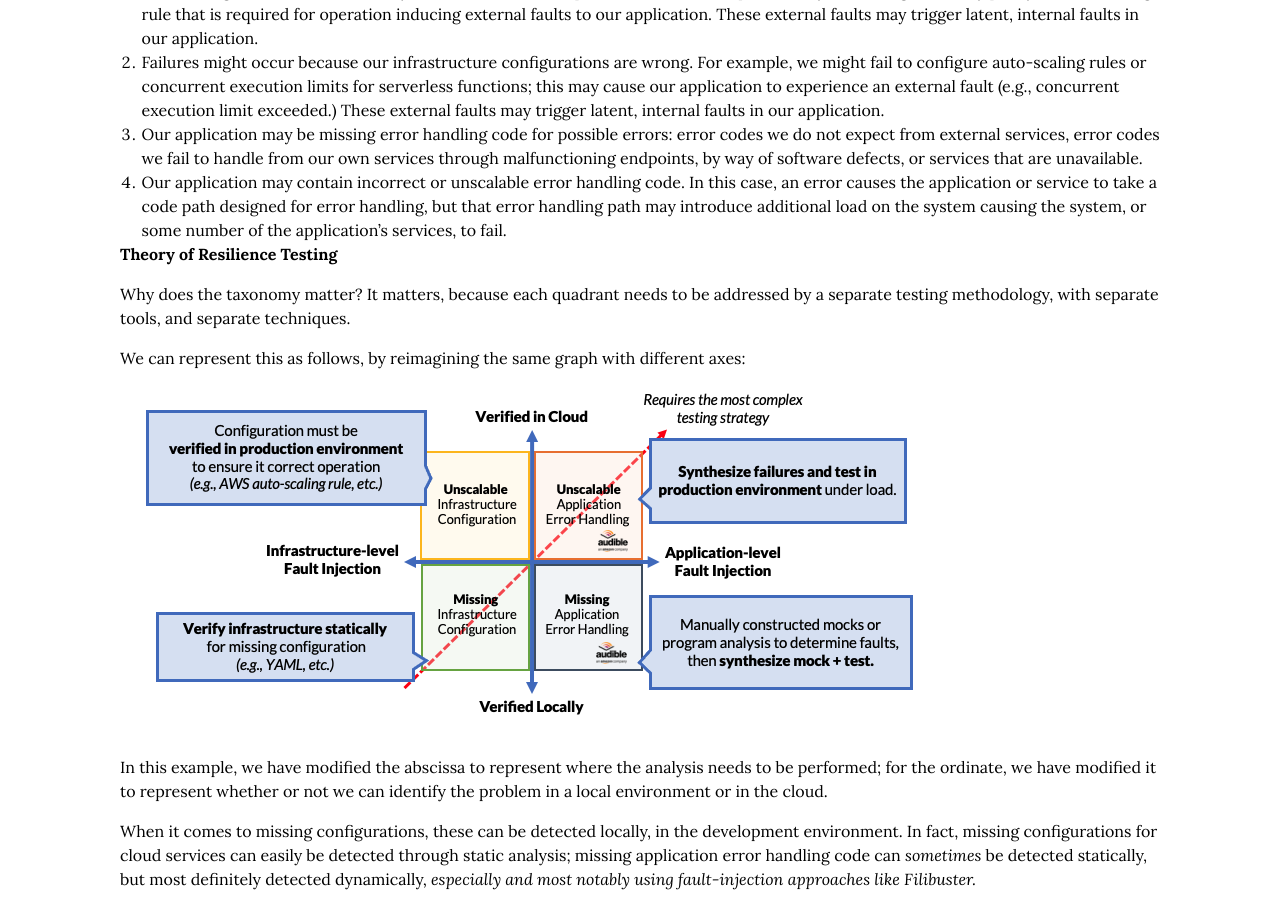
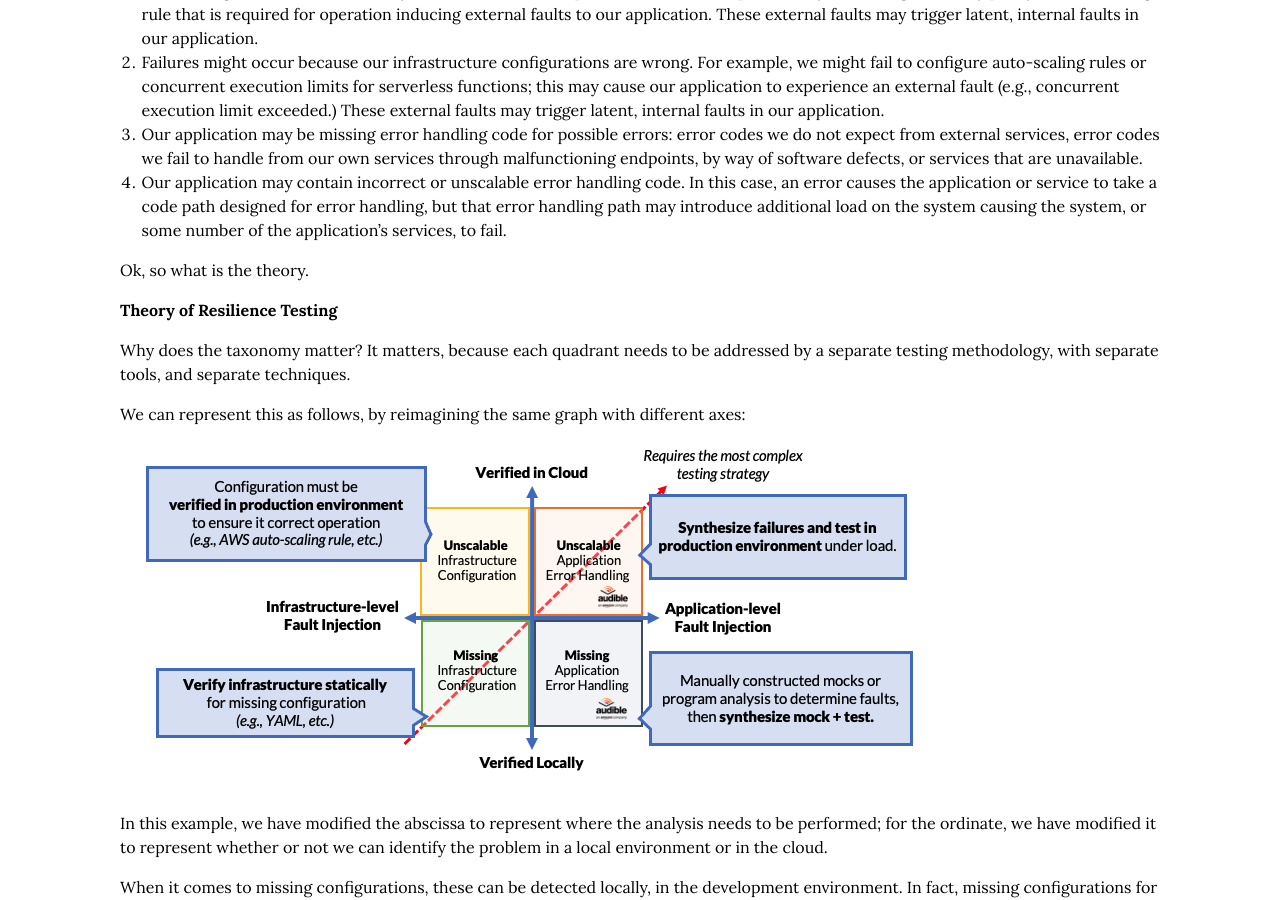
Before and after one commit to cmeiklejohn/cmeiklejohn.github.io, a Jekyll site: the page built from _posts/2022-03-19-understanding-faults.markdown, in a window 1280 px wide and 900 px high, scrolled down 4478 px. Built offline with Jekyll 4.4.1, drawn with Linux system fonts in a browser that asks for light colours; some web fonts are replaced.

Commit message:
prototype

```diff
--- a/_posts/2022-03-19-understanding-faults.markdown
+++ b/_posts/2022-03-19-understanding-faults.markdown
@@ -113,6 +113,8 @@ We represent this as four quadrants, bifurcated by abstraction layer and whether
 3. Our application may be missing error handling code for possible errors: error codes we do not expect from external services, error codes we fail to handle from our own services through malfunctioning endpoints, by way of software defects, or services that are unavailable.
 4. Our application may contain incorrect or unscalable error handling code.  In this case, an error causes the application or service to take a code path designed for error handling, but that error handling path may introduce additional load on the system causing the system, or some number of the application’s services, to fail.
 
+Ok, so what is the theory.
+
 ### Theory of Resilience Testing
 
 Why does the taxonomy matter?  It matters, because each quadrant needs to be addressed by a separate testing methodology, with separate tools, and separate techniques.
```
